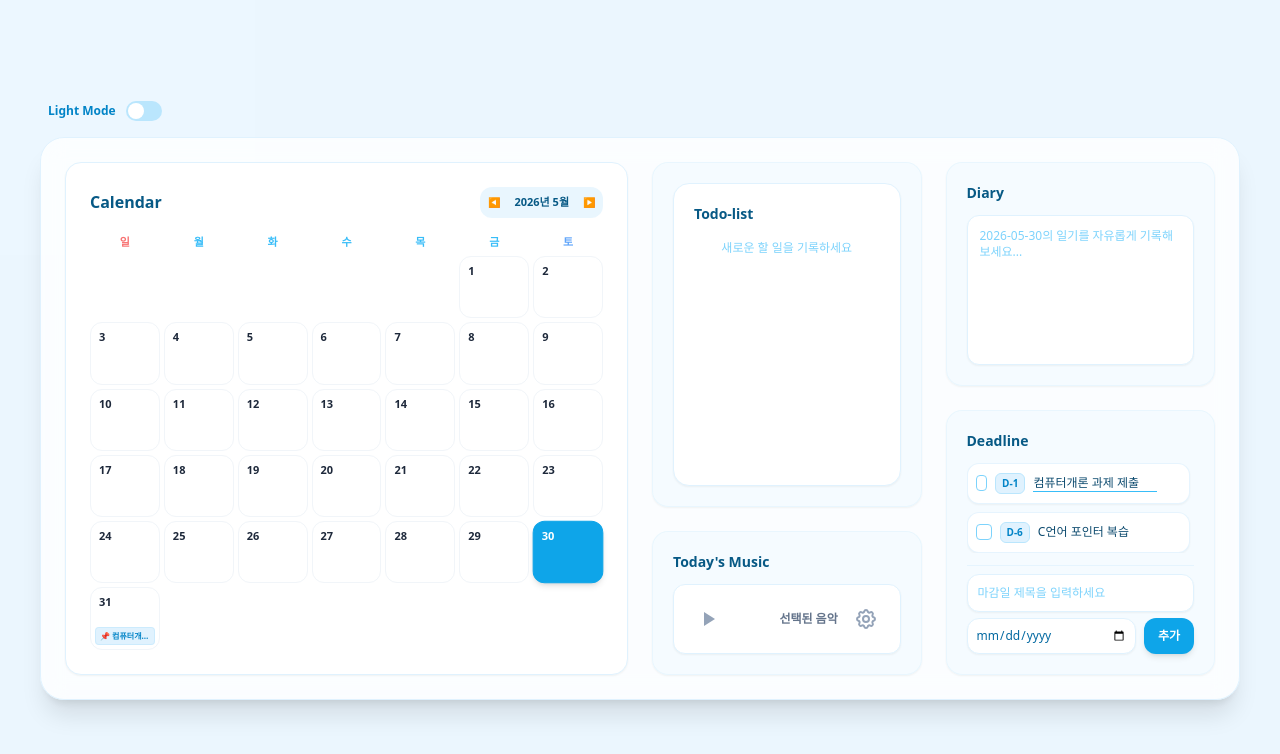
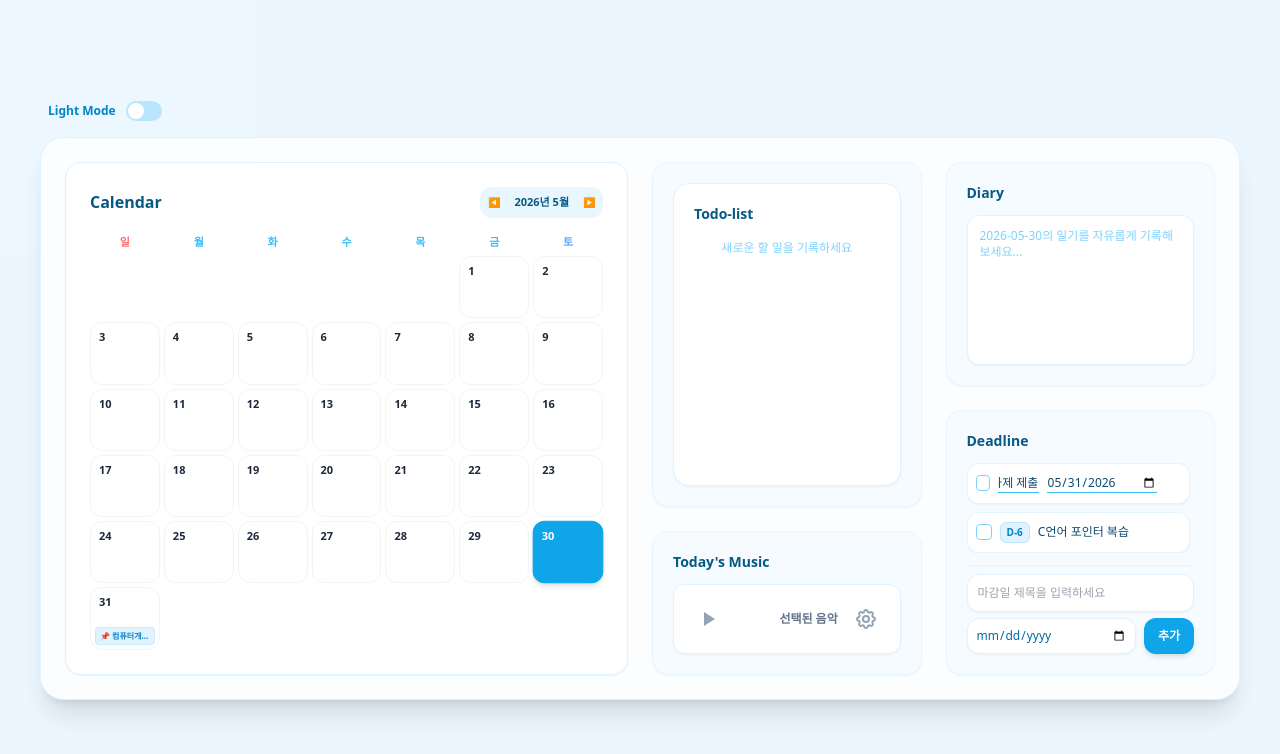
Before and after one commit to ch1030216/cs-assignment2, a Next.js app: page / in a window 1280 px wide. Both pictures are taken after a click on the element "컴퓨터개론 과제 제출". Shown: the top 754 px of the page. Built offline with nearby package versions, Linux system fonts and the light colour scheme.

Commit message:
deadlinelist fixed6

```diff
--- a/src/app/components/DeadlineList.jsx
+++ b/src/app/components/DeadlineList.jsx
@@ -6,12 +6,13 @@ export default function DeadlineList({ selectedDate, deadlines = [], setDeadline
   const [newTitle, setNewTitle] = useState("");
   const [newDate, setNewDate] = useState("");
 
-  // 수정 기능을 위한 상태 관리
+  // 수정 기능을 위한 상태
   const [editingId, setEditingId] = useState(null);
   const [editingText, setEditingText] = useState("");
+  const [editingDate, setEditingDate] = useState("");
   const editInputRef = useRef(null);
 
-  // 수정 모드 진입 시 자동 포커스
+  // 수정 모드 시 자동 포커스
   useEffect(() => {
     if (editingId !== null && editInputRef.current) {
       editInputRef.current.focus();
@@ -35,10 +36,11 @@ export default function DeadlineList({ selectedDate, deadlines = [], setDeadline
   };
 
   const handleSaveEdit = (id) => {
-    if (!editingText.trim()) return;
-    setDeadlines(deadlines.map(dl => dl.id === id ? { ...dl, text: editingText } : dl));
+    const updated = deadlines.map((dl) =>
+      dl.id === id ? { ...dl, text: editingText, date: editingDate } : dl
+    );
+    setDeadlines(updated);
     setEditingId(null);
-    setEditingText("");
   };
 
   const handleToggleComplete = (id, e) => {
@@ -59,13 +61,10 @@ export default function DeadlineList({ selectedDate, deadlines = [], setDeadline
     if (!selectedDate) return { text: "D-Day", isOverdue: false };
     const baseDate = new Date(selectedDate);
     baseDate.setHours(0, 0, 0, 0);
-
     const target = new Date(targetDate);
     target.setHours(0, 0, 0, 0);
-
     const diffTime = target - baseDate;
     const diffDays = Math.ceil(diffTime / (1000 * 60 * 60 * 24));
-
     if (diffDays === 0) return { text: "D-Day", isOverdue: false };
     if (diffDays < 0) return { text: `D+${Math.abs(diffDays)}`, isOverdue: true };
     return { text: `D-${diffDays}`, isOverdue: false };
@@ -108,7 +107,7 @@ export default function DeadlineList({ selectedDate, deadlines = [], setDeadline
                     dl.completed
                       ? "opacity-40"
                       : darkMode
-                        ? "bg-slate-800 border-slate-700/60 hover:border-slate-600"
+                      ? "bg-slate-800 border-slate-700/60 hover:border-sky-800/30"
                       : "bg-white border-sky-100/80 hover:border-sky-300"
                   }`}
                 >
@@ -118,41 +117,50 @@ export default function DeadlineList({ selectedDate, deadlines = [], setDeadline
                       checked={dl.completed || false}
                       onChange={(e) => handleToggleComplete(dl.id, e)}
                       className={`w-4 h-4 rounded border appearance-none transition-colors cursor-pointer checked:bg-sky-500 ${
-                        darkMode
-                          ? "bg-slate-700 border-slate-600 checked:border-sky-500"
-                          : "bg-white border-sky-300 checked:border-sky-500"
+                        darkMode ? "bg-slate-700 border-slate-600" : "bg-white border-sky-300"
                       }`}
                     />
 
-                    <span className={`text-[10px] font-bold px-1.5 py-0.5 rounded-md flex-shrink-0 border ${badgeStyle}`}>
+                    {isEditing ? (
+                      <div className="flex gap-2 w-full">
+                        <input
+                          ref={editInputRef}
+                          value={editingText}
+                          onChange={(e) => setEditingText(e.target.value)}
+                          className={`text-xs w-full bg-transparent border-b focus:outline-none ${darkMode ? "text-slate-100 border-sky-500" : "text-sky-900 border-sky-400"}`}
+                        />
+                        <input
+                          type="date"
+                          value={editingDate}
+                          onChange={(e) => setEditingDate(e.target.value)}
+                          onBlur={() => handleSaveEdit(dl.id)}
+                          onKeyDown={(e) => e.key === "Enter" && handleSaveEdit(dl.id)}
+                          className={`text-xs bg-transparent border-b focus:outline-none ${darkMode ? "text-slate-100 border-sky-500" : "text-sky-900 border-sky-400"}`}
+                        />
+                      </div>
+                    ) : (
+                      <>
+                        <span
+                          className={`text-[10px] font-bold px-1.5 py-0.5 rounded-md flex-shrink-0 border cursor-pointer ${badgeStyle}`}
+                          onClick={() => { setEditingId(dl.id); setEditingText(dl.text); setEditingDate(dl.date); }}
+                        >
                           {dDayInfo.text}
                         </span>
-
-                    {/* 수정 로직 적용 부분 */}
-                    {isEditing ? (
-                      <input
-                        ref={editInputRef}
-                        type="text"
-                        value={editingText}
-                        onChange={(e) => setEditingText(e.target.value)}
-                        onBlur={() => handleSaveEdit(dl.id)}
-                        onKeyDown={(e) => e.key === "Enter" && handleSaveEdit(dl.id)}
-                        className={`text-xs w-full bg-transparent border-b focus:outline-none ${darkMode ? "border-sky-500 text-slate-100" : "border-sky-400 text-sky-900"}`}
-                      />
-                    ) : (
                         <p
                           className={`text-xs font-medium truncate flex-1 cursor-pointer hover:opacity-70 ${textStyle}`}
-                        onClick={() => { setEditingId(dl.id); setEditingText(dl.text); }}
+                          onClick={() => { setEditingId(dl.id); setEditingText(dl.text); setEditingDate(dl.date); }}
+                          title={dl.text}
                         >
                           {dl.text}
                         </p>
+                      </>
                     )}
                   </div>
 
                   <button
                     type="button"
                     onClick={(e) => handleDeleteDeadline(dl.id, e)}
-                    className="text-slate-400 hover:text-red-400 text-[10px] p-1 font-bold transition-opacity opacity-0 group-hover:opacity-100"
+                    className="text-slate-400 hover:text-red-400 text-[10px] p-1 font-bold transition-colors opacity-0 group-hover:opacity-100"
                   >
                     ✕
                   </button>
@@ -169,9 +177,7 @@ export default function DeadlineList({ selectedDate, deadlines = [], setDeadline
           onChange={(e) => setNewTitle(e.target.value)}
           placeholder="마감일 제목을 입력하세요"
           className={`w-full text-xs p-2.5 border rounded-xl focus:outline-none shadow-sm font-medium ${
-            darkMode
-              ? "bg-slate-800 border-slate-700 text-slate-100 focus:border-sky-500 placeholder-slate-500"
-              : "bg-white border-sky-100 text-sky-800 focus:border-sky-400 placeholder-sky-300"
+            darkMode ? "bg-slate-800 border-slate-700 text-slate-100 focus:border-sky-500" : "bg-white border-sky-100 text-sky-800 focus:border-sky-400"
           }`}
         />
         <div className="flex gap-2">
@@ -180,17 +186,13 @@ export default function DeadlineList({ selectedDate, deadlines = [], setDeadline
             value={newDate}
             onChange={(e) => setNewDate(e.target.value)}
             className={`flex-1 text-xs p-2 border rounded-xl focus:outline-none shadow-sm font-medium ${
-              darkMode
-                ? "bg-slate-800 border-slate-700 text-slate-200 focus:border-sky-500"
-                : "bg-white border-sky-100 text-sky-700 focus:border-sky-400"
+              darkMode ? "bg-slate-800 border-slate-700 text-slate-200 focus:border-sky-500" : "bg-white border-sky-100 text-sky-700 focus:border-sky-400"
             }`}
           />
           <button
             type="submit"
             className={`text-xs font-bold px-3.5 rounded-xl shadow-md transition-all active:scale-95 flex-shrink-0 ${
-              darkMode
-                ? "bg-sky-600 hover:bg-sky-500 text-white"
-                : "bg-sky-500 hover:bg-sky-600 text-white"
+              darkMode ? "bg-sky-600 hover:bg-sky-500 text-white" : "bg-sky-500 hover:bg-sky-600 text-white"
             }`}
           >
             추가
```
Lines whose indentation alone changed are shown as unchanged.
